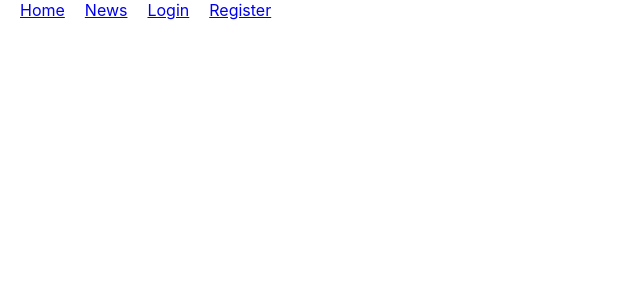
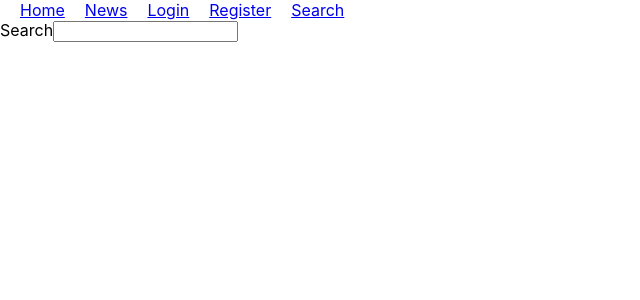
Before and after one commit to EngelibertTom/SwiMag, a React (Create React App) app in the folder code/client/: page /search in a window 1280 px wide. Shown: the top 300 px of the page, without its empty margins (0-640 px from the left). Built offline with nearby package versions, Linux system fonts and the light colour scheme; the HTML template or start-up script is replaced by a standard one.

Commit message:
Added search page

```diff
--- a/code/client/src/App.js
+++ b/code/client/src/App.js
@@ -3,6 +3,7 @@ import Home from "./home/Home";
 import Articles from "./articles/Articles";
 import Login, {ProtectedRoute} from "./Login";
 import Register from "./Register";
+import Search from "./Search";
 import './App.css';
 
 function App() {
@@ -13,12 +14,14 @@ function App() {
       <Link to="/articles">News</Link>
       <Link className="nav-link" to={"/login"}>Login </Link>
       <Link className="nav-link" to={"/register"}>Register</Link>
+      <Link className="nav-link" to={"/search"}>Search</Link>
     </nav>
       <Routes>
         <Route exact={true} path="/" element={<Home/>}/>
         <Route exact={true} path="/articles" element={<Articles/>}/>
         <Route exact={true} path="/login" element={<Login/>}/>
         <Route exact={true} path="/register" element={<Register/>}/>
+        <Route exact={true} path="/search" element={<Search/>}/>
         <Route path="*" element={() => <p>Page Not Found</p>} />
       </Routes>
     </>
--- /dev/null
+++ b/code/client/src/Search.js
@@ -0,0 +1,15 @@
+import React from 'react';
+import axios from "axios";
+import {Link} from 'react-router-dom';
+
+function Search(props){
+    return(
+        <form>
+            <div>
+                <label>Search</label>
+                <input type="search" id="search" autoComplete="off"/>
+            </div>
+        </form>
+    )
+}
+export default Search;
```
